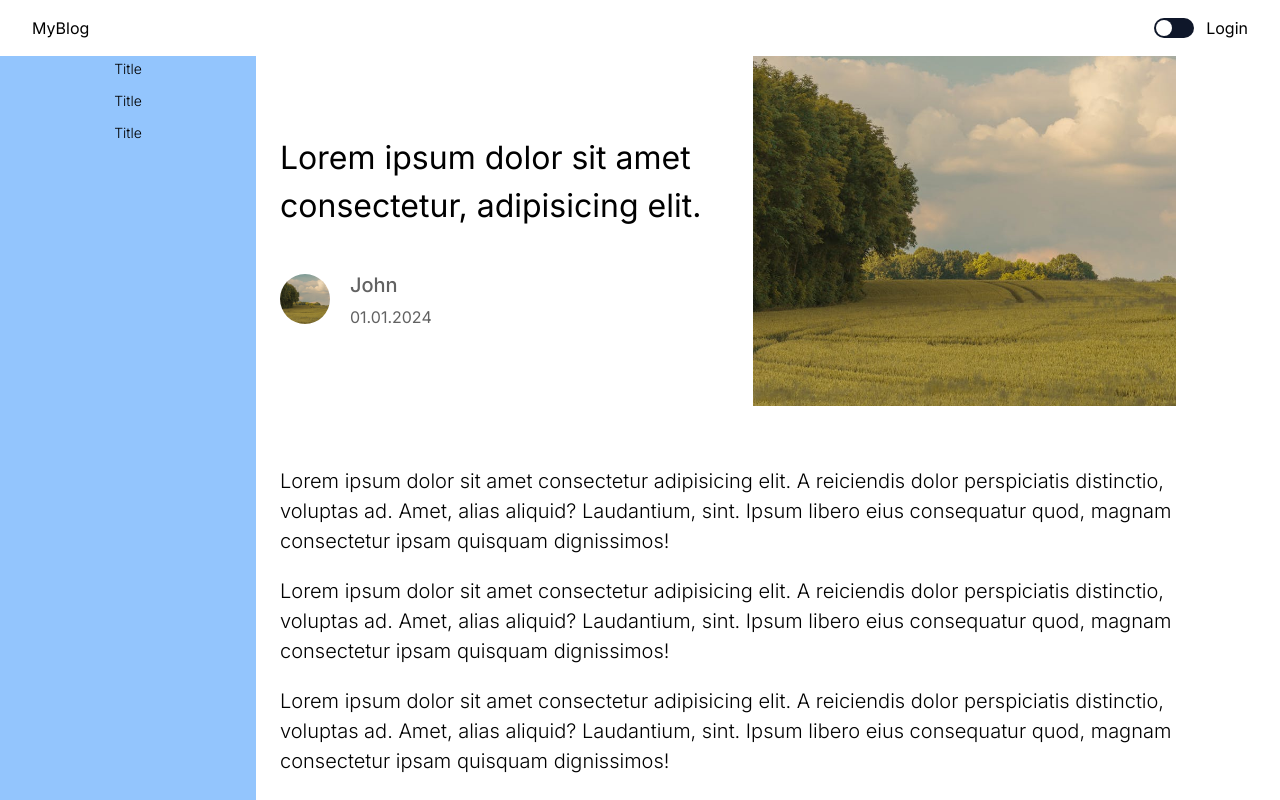
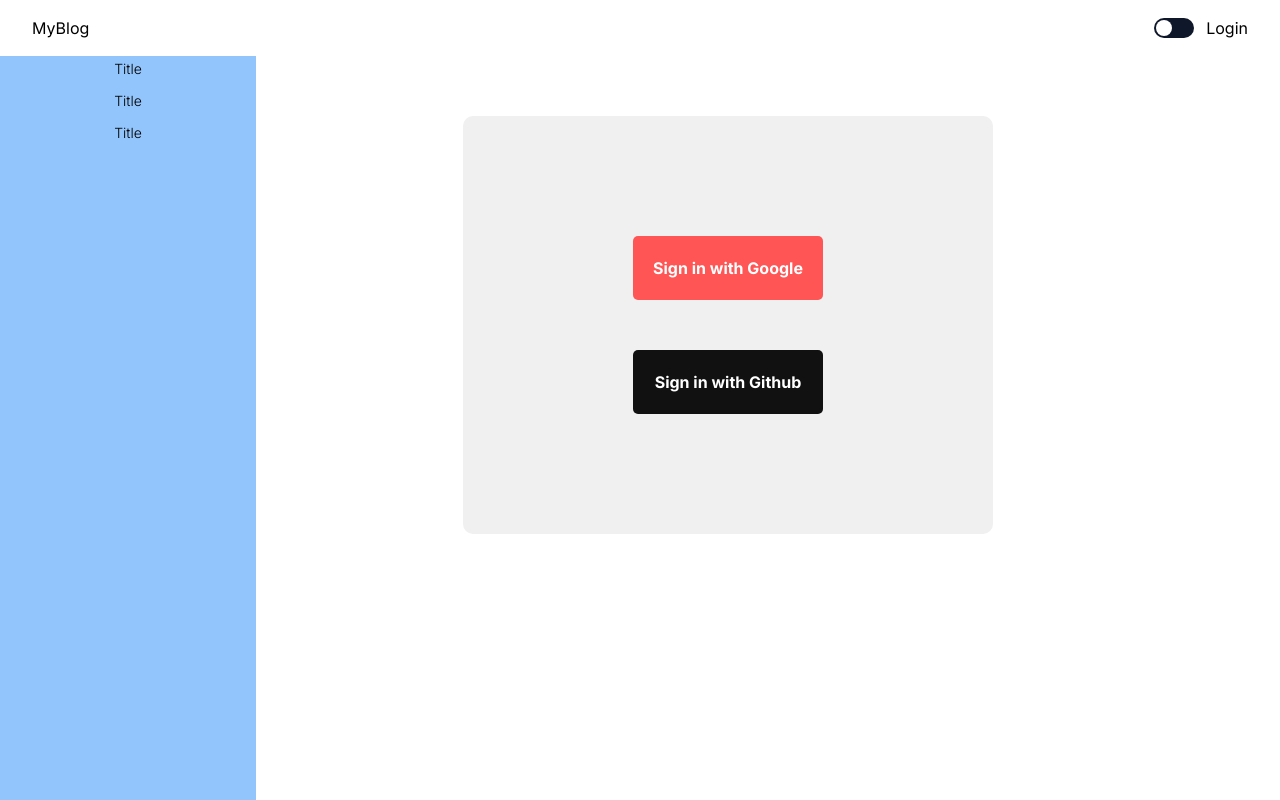
Before and after one commit to meifruit/myblog, a Next.js app: page /login in a window 1280 px wide. Shown: the top 800 px of the page. Built offline with nearby package versions, Linux system fonts and the light colour scheme.

Commit message:
add login page

```diff
--- a/src/app/globals.css
+++ b/src/app/globals.css
@@ -28,6 +28,8 @@ a {
 .dark {
   --bg: #0f172a;
   --textColor: #ddd;
+  --softBg: #1f273a;
+  --softTextColor: #a6a6a6;
   background-color: #0f172a;
   color: #ddd;
 }
--- /dev/null
+++ b/src/app/login/loginpage.module.css
@@ -0,0 +1,52 @@
+.container {
+  display: flex;
+  align-items: center;
+  justify-content: center;
+  margin-top: 60px;
+}
+
+.wrapper {
+  background-color: var(--softBg);
+  padding: 120px 170px;
+  display: flex;
+  flex-direction: column;
+  gap: 50px;
+  border-radius: 10px;
+}
+
+.socialButton {
+  padding: 20px;
+  border-radius: 5px;
+  border: none;
+  color: white;
+  font-weight: bold;
+  cursor: pointer;
+  display: flex;
+  align-items: center;
+  justify-content: center;
+}
+
+.socialButton:first-child {
+  background-color: #ff5555;
+}
+
+.socialButton:nth-child(2) {
+  background-color: #111;
+}
+
+@media screen and(max-width:768px) {
+  .wrapper {
+    padding: 50px 100px;
+  }
+}
+
+@media screen and(max-width:640px) {
+  .wrapper {
+    padding: 30px;
+  }
+
+  .socialButton {
+    font-weight: 400;
+    font-size: 14px;
+  }
+}
--- /dev/null
+++ b/src/app/login/page.jsx
@@ -0,0 +1,14 @@
+import style from "./loginpage.module.css";
+
+const LoginPage = () => {
+  return (
+    <div className={style.container}>
+      <div className={style.wrapper}>
+        <div className={style.socialButton}>Sign in with Google</div>
+        <div className={style.socialButton}>Sign in with Github</div>
+      </div>
+    </div>
+  );
+};
+
+export default LoginPage;
```
